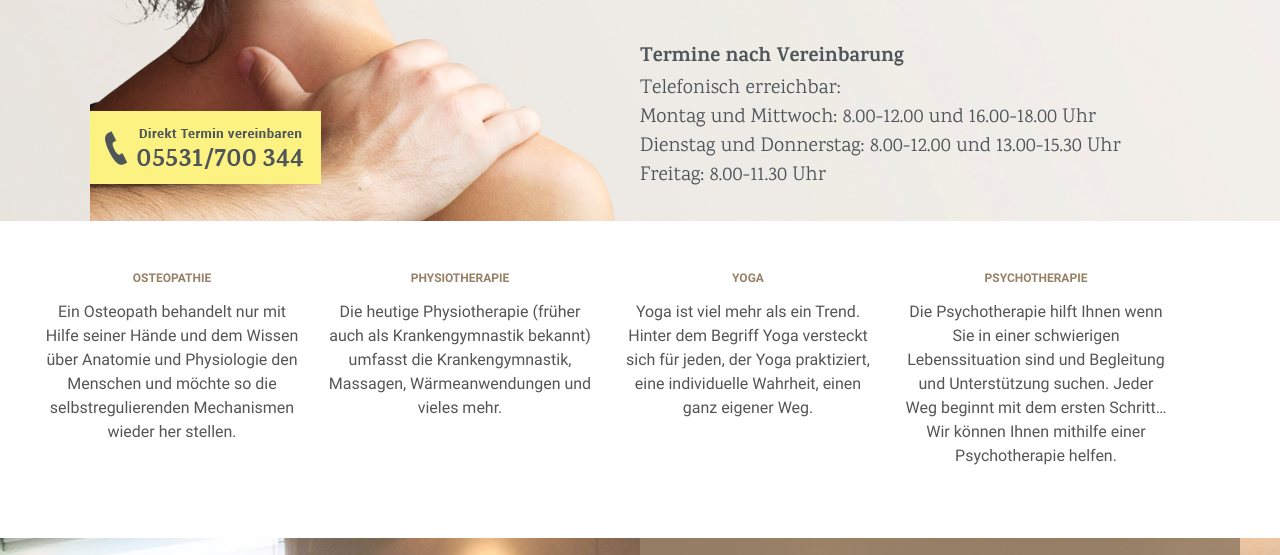
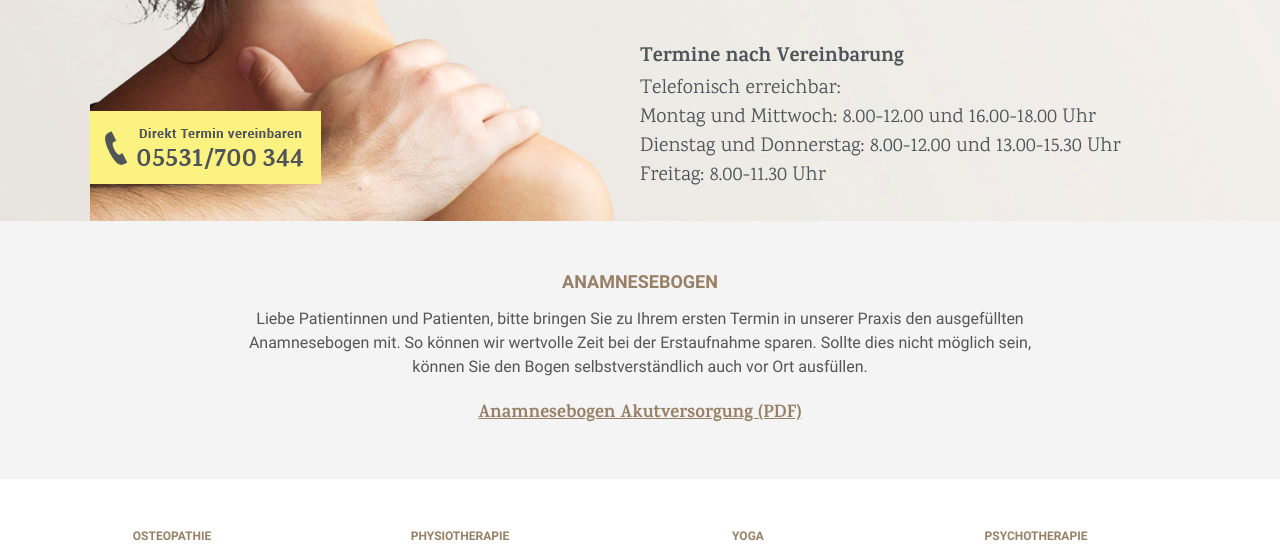
Before and after one commit to larzknoke/humanus, an Eleventy site: page src/index.html in a window 1280 px wide. Shown: the part 413-968 px from the top of the page. Built offline with nearby package versions, Linux system fonts and the light colour scheme; Eleventy itself is replaced by a stand-in of ours; files that its build step writes are made by us from their sources; files whose address does not match are found by name.

Commit message:
PDF Formular

```diff
--- a/src/_includes/partials/home-content.njk
+++ b/src/_includes/partials/home-content.njk
@@ -1,4 +1,19 @@
+<!-- Patient information section -->
+<div class="tm-row" style="padding: 50px 0; text-align: center; background: #f4f4f4;">
+  <div class="tm-wrap" style="max-width: 800px;">
+        <h2 class="tm-title">Anamnesebogen</h2>
+    <p style="line-height: 24px;">
+      Liebe Patientinnen und Patienten,
+bitte bringen Sie zu Ihrem ersten Termin in unserer Praxis den ausgefüllten Anamnesebogen mit. So können wir wertvolle Zeit bei der Erstaufnahme sparen. Sollte dies nicht möglich sein, können Sie den Bogen selbstverständlich auch vor Ort ausfüllen.
+    </p>
+    <p>
+      <a style="font-size: 18px; text-decoration: underline; font-weight: bold;" href="/assets/Screeningbogen.pdf" target="_blank">Anamnesebogen Akutversorgung (PDF)</a>
+    </p>
+  </div>
+</div>
+
 <!-- Service blocks -->
+
 <div class="tm-row" style="padding: 50px 0 70px">
   <div class="tm-wrap header-blocks">
     <div class="one-fourth">
```
Also changed, not shown: src/akutversorgung.html (+7 -2 lines), 1 other file.
